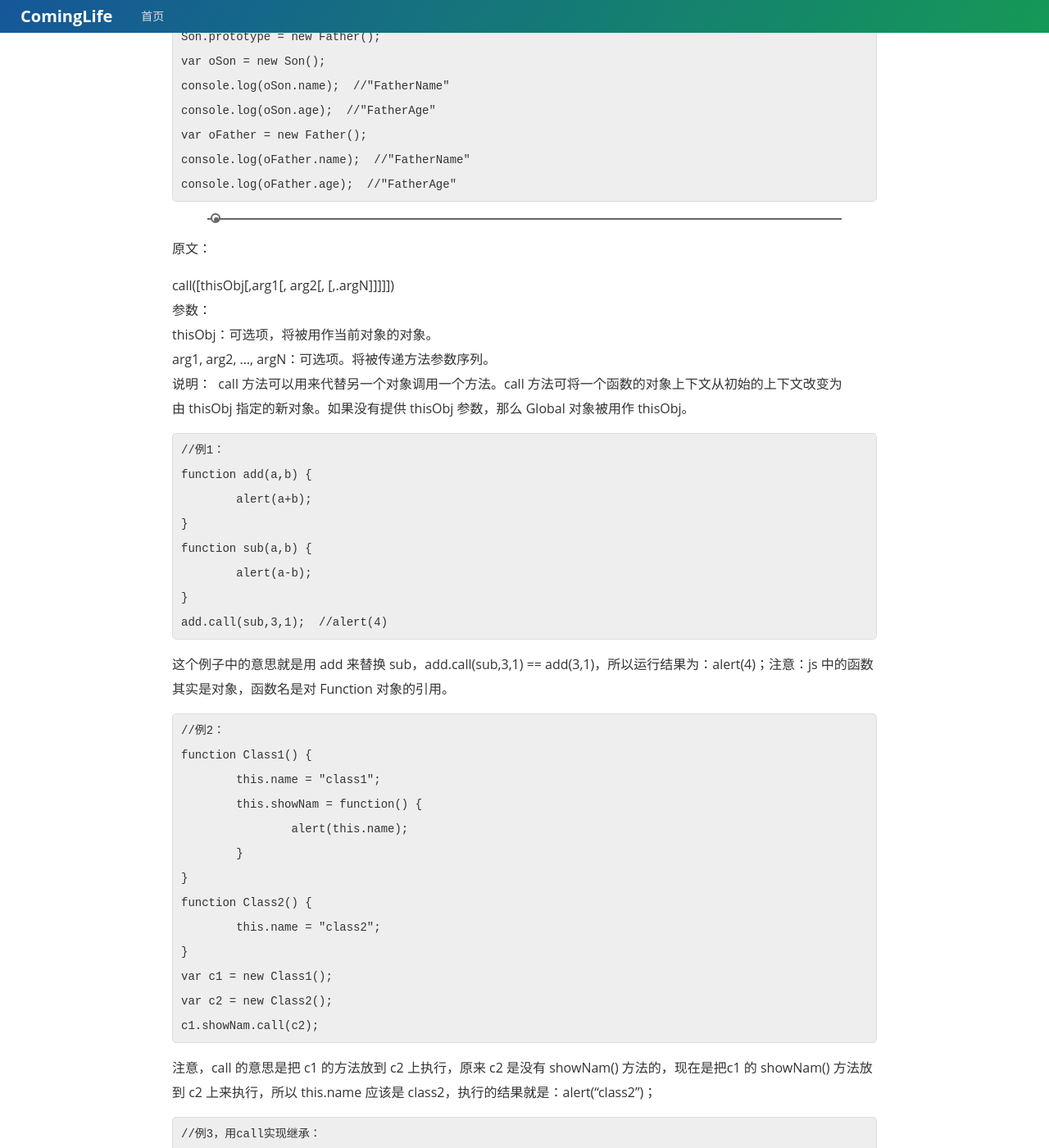
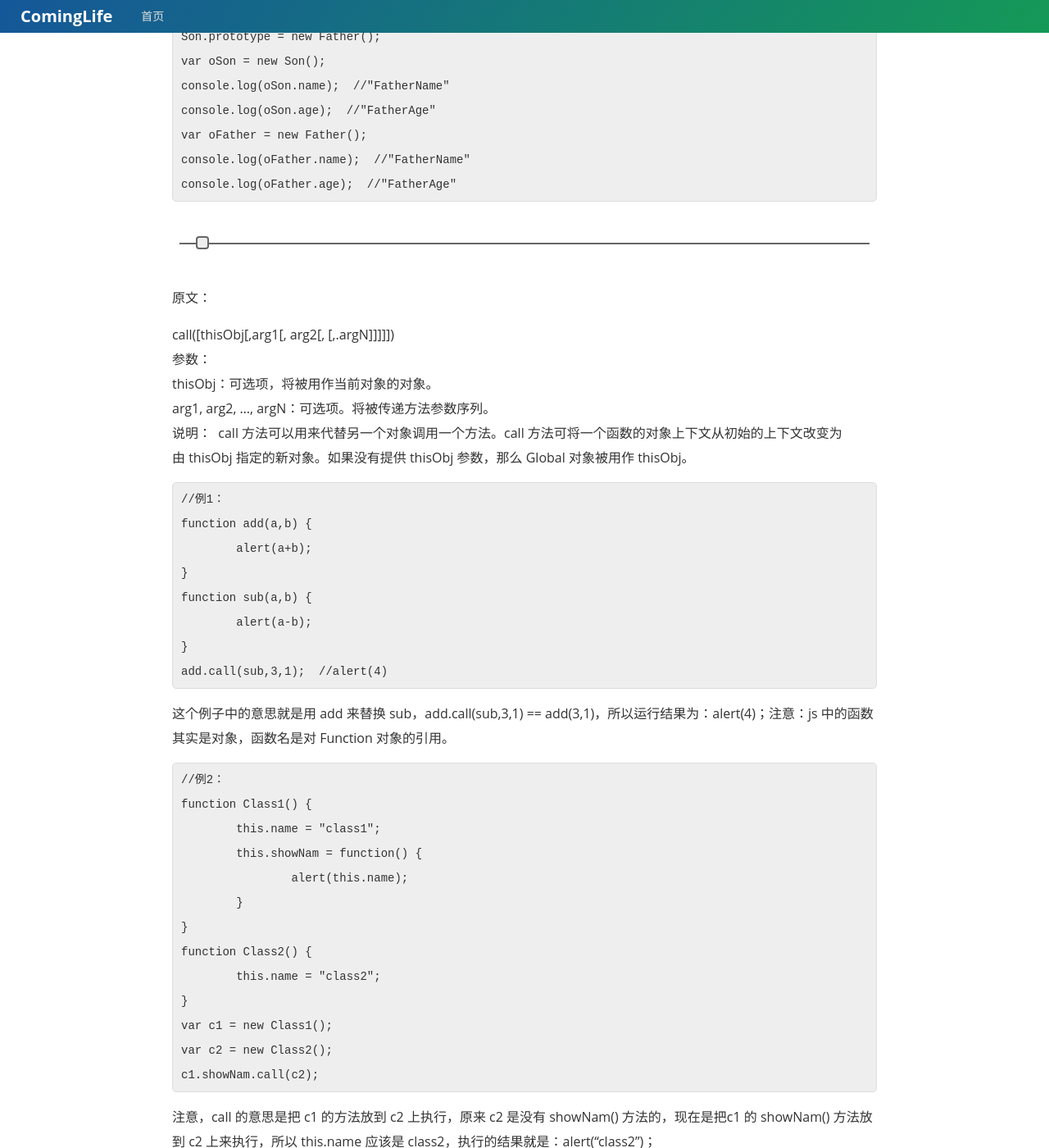
Before and after one commit to cominglife/comingfront.github.io, a Jekyll site: the page built from _posts/2013-05-24-js-call-and-apply.md, in a window 1280 px wide and 1400 px high, scrolled down 1208 px. Shown: the whole window at 82% size. Built offline with Jekyll 4.4.1, drawn with Linux system fonts in a browser that asks for light colours.

Commit message:
modify css

```diff
--- a/css/style.css
+++ b/css/style.css
@@ -65,10 +65,8 @@ body{min-width:320px; color:#333;}
 .article_con h4::before{content:counter(chapter)"."counter(section)"."counter(subsection); counter-increment:subsection;}
 .article_con h5::before{content:counter(chapter)"."counter(section)"."counter(subsection)"."counter(point); counter-increment:point;}
 .article_con p{margin:15px 0;}
-.article_hr{display:block; width:90%; height:2px; line-height:0; font-size:0; margin:20px auto; position:relative; background:#666;}
-.article_hr::before,.article_hr::after{content:""; display:block; position:absolute;}
-.article_hr::before{width:8px; height:8px; border:2px solid #666; border-radius:6px; left:4px; top:-6px; background:#fff;}
-.article_hr::after{width:6px; height:6px; border-radius:3px; left:8px; top:-1px; background:#666;}
+.article_hr{display:block; width:98%; height:2px; line-height:0; font-size:0; margin:50px auto; position:relative; background:#666;}
+.article_hr::before{content:""; display:block; width:12px; height:12px; border:2px solid #666; border-radius:4px; position:absolute; left:20px; top:-8px; background:#eee;}
 
 .aboutMe{padding:10% 5%; background:#f8f8f8;}
 .aboutMe span{font-size:14px;}
```
